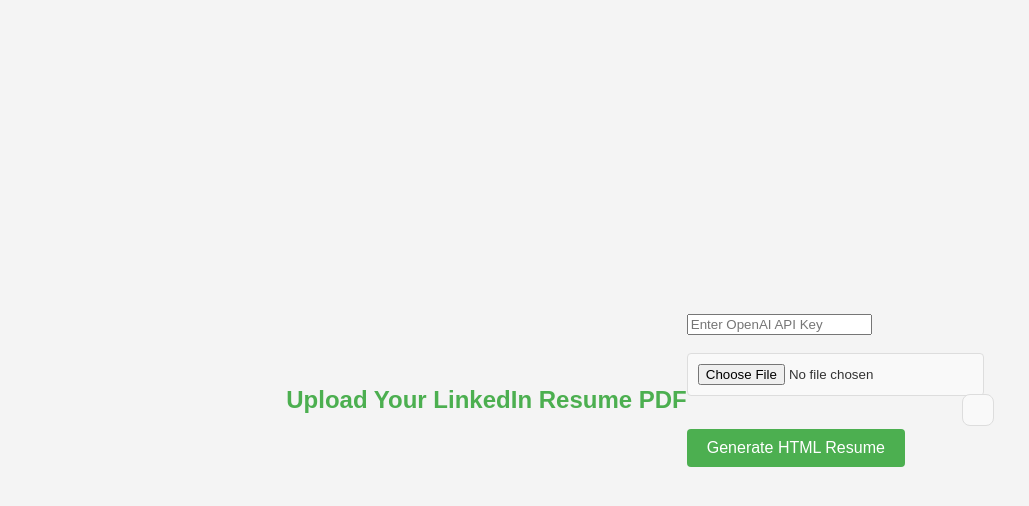
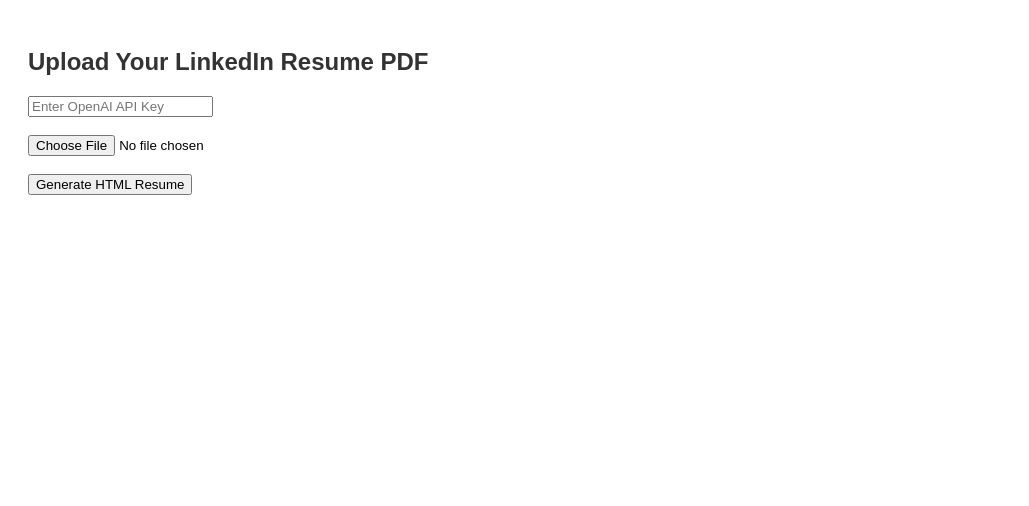
Before and after one commit to a-rcane/resumeGen, a plain HTML site: page index.html in a window 1280 px wide. Shown: the whole page, without its empty margins (0-1029 px from the left). Drawn offline with Linux system fonts and the light colour scheme.

Commit message:
minor changes

```diff
--- a/static/style.css
+++ b/static/style.css
@@ -1,72 +1,22 @@
-/* General styling for the body */
 body {
     font-family: Arial, sans-serif;
-    margin: 0;
-    padding: 0;
-    background-color: #f4f4f4;
-    color: #333;
-    display: flex;
-    justify-content: center;
-    align-items: center;
-    min-height: 100vh;
+    padding: 20px;
 }
 
-/* Container for the content */
-.container {
-    background-color: white;
-    border-radius: 8px;
-    padding: 20px;
-    box-shadow: 0 4px 8px rgba(0, 0, 0, 0.1);
-    max-width: 600px;
-    width: 100%;
-    text-align: center;
+h2 {
+    color: #333;
 }
 
-/* Styling the heading */
-h2 {
-    color: #4CAF50;
-    font-size: 24px;
+.resumeOutput {
+    background-color: #f9f9f9;
+    padding: 20px;
+    border-radius: 8px;
+    box-shadow: 0px 0px 10px rgba(0, 0, 0, 0.1);
 }
 
-/* Style for the form */
-form {
-    margin-bottom: 20px;
+a {
+    display: block;
+    margin-top: 20px;
+    text-decoration: none;
+    color: #007BFF;
 }
-
-/* Style for the file input */
-input[type="file"] {
-    padding: 10px;
-    border-radius: 4px;
-    border: 1px solid #ddd;
-    background-color: #f9f9f9;
-    width: 100%;
-    margin-bottom: 15px;
-}
-
-/* Button styling */
-button {
-    background-color: #4CAF50;
-    color: white;
-    padding: 10px 20px;
-    border: none;
-    border-radius: 4px;
-    cursor: pointer;
-    font-size: 16px;
-}
-
-button:hover {
-    background-color: #45a049;
-}
-
-/* Output styling for the generated resume */
-#resumeOutput {
-    background-color: #f9f9f9;
-    border-radius: 8px;
-    padding: 15px;
-    border: 1px solid #ddd;
-    margin-top: 20px;
-    text-align: left;
-    font-size: 14px;
-    line-height: 1.6;
-    word-wrap: break-word;
-}
```
Also changed, not shown: 1 other file.
